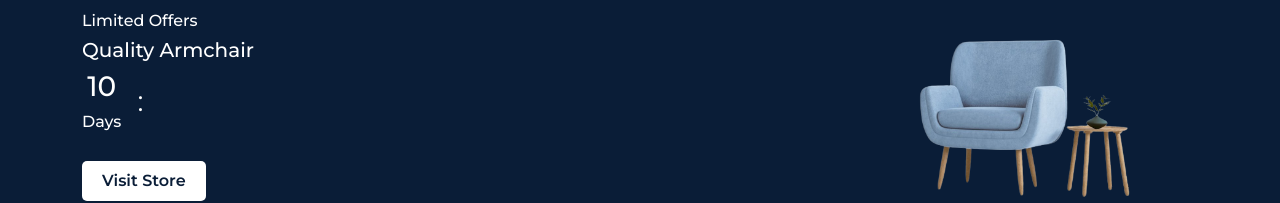
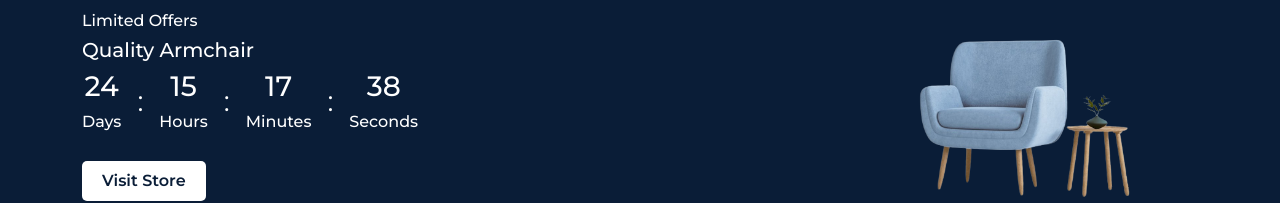
Before and after one commit to raxhavijaya/efurniture, a React (Create React App) app: page /home in a window 1280 px wide. Shown: the part 1221-1424 px from the top of the page. Built offline with nearby package versions, Linux system fonts and the light colour scheme.

Commit message:
product list

```diff
--- a/src/components/UI/Clock.jsx
+++ b/src/components/UI/Clock.jsx
@@ -1,14 +1,67 @@
 import React, { useState, useEffect } from "react";
 
 const Clock = () => {
+  const [days, setDays] = useState();
+  const [hours, setHours] = useState();
+  const [minutes, setMinutes] = useState();
+  const [seconds, setSeconds] = useState();
+
+  let interval;
+
+  const countDown = () => {
+    const destination = new Date("Mar 20, 2023").getTime();
+
+    interval = setInterval(() => {
+      const now = new Date().getTime();
+      const different = destination - now;
+      const days = Math.floor(different / (1000 * 60 * 60 * 24));
+      const hours = Math.floor((different % (1000 * 60 * 60 * 24)) / (1000 * 60 * 60));
+      const minutes = Math.floor((different % (1000 * 60 * 60)) / (1000 * 60));
+      const seconds = Math.floor((different % (1000 * 60)) / 1000);
+
+      if (destination < 0) {
+        clearInterval(interval.current);
+      } else {
+        setDays(days);
+        setHours(hours);
+        setMinutes(minutes);
+        setSeconds(seconds);
+      }
+    });
+  };
+
+  useEffect(() => {
+    countDown();
+  });
+
   return (
     <div className="clock__wrapper d-flex align-items-center gap-3">
       <div className="clock__data d-flex align-items-center gap-3">
         <div className="text-center">
-          <h1 className="text-white fs-3 mb-2">10</h1>
+          <h1 className="text-white fs-3 mb-2">{days}</h1>
           <h5 className="text-white fs-6">Days</h5>
         </div>
         <span className="text-white fs-3">:</span>
+      </div>
+      <div className="clock__data d-flex align-items-center gap-3">
+        <div className="text-center">
+          <h1 className="text-white fs-3 mb-2">{hours}</h1>
+          <h5 className="text-white fs-6">Hours</h5>
+        </div>
+        <span className="text-white fs-3">:</span>
+      </div>
+      <div className="clock__data d-flex align-items-center gap-3">
+        <div className="text-center">
+          <h1 className="text-white fs-3 mb-2">{minutes}</h1>
+          <h5 className="text-white fs-6">Minutes</h5>
+        </div>
+        <span className="text-white fs-3">:</span>
+      </div>
+      <div className="clock__data d-flex align-items-center gap-3">
+        <div className="text-center">
+          <h1 className="text-white fs-3 mb-2">{seconds}</h1>
+          <h5 className="text-white fs-6">Seconds</h5>
+        </div>
       </div>
     </div>
   );
```
